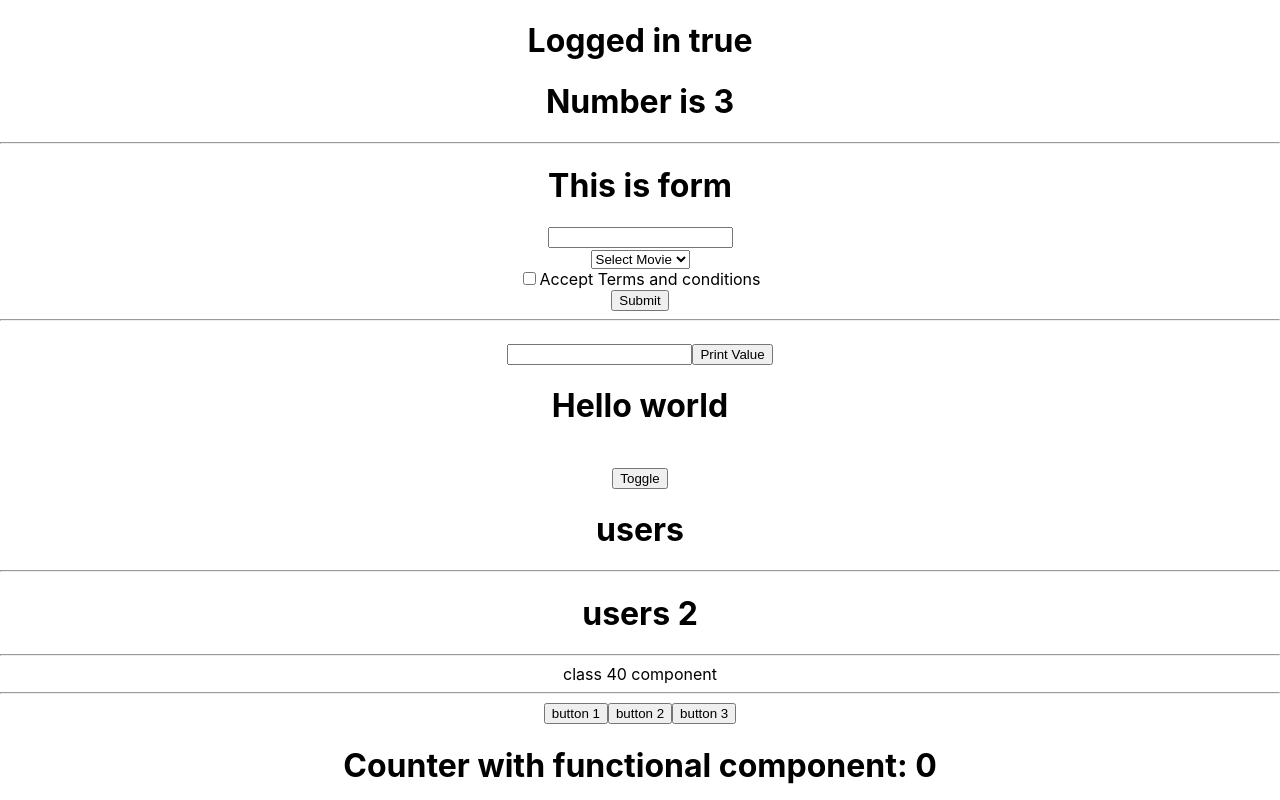
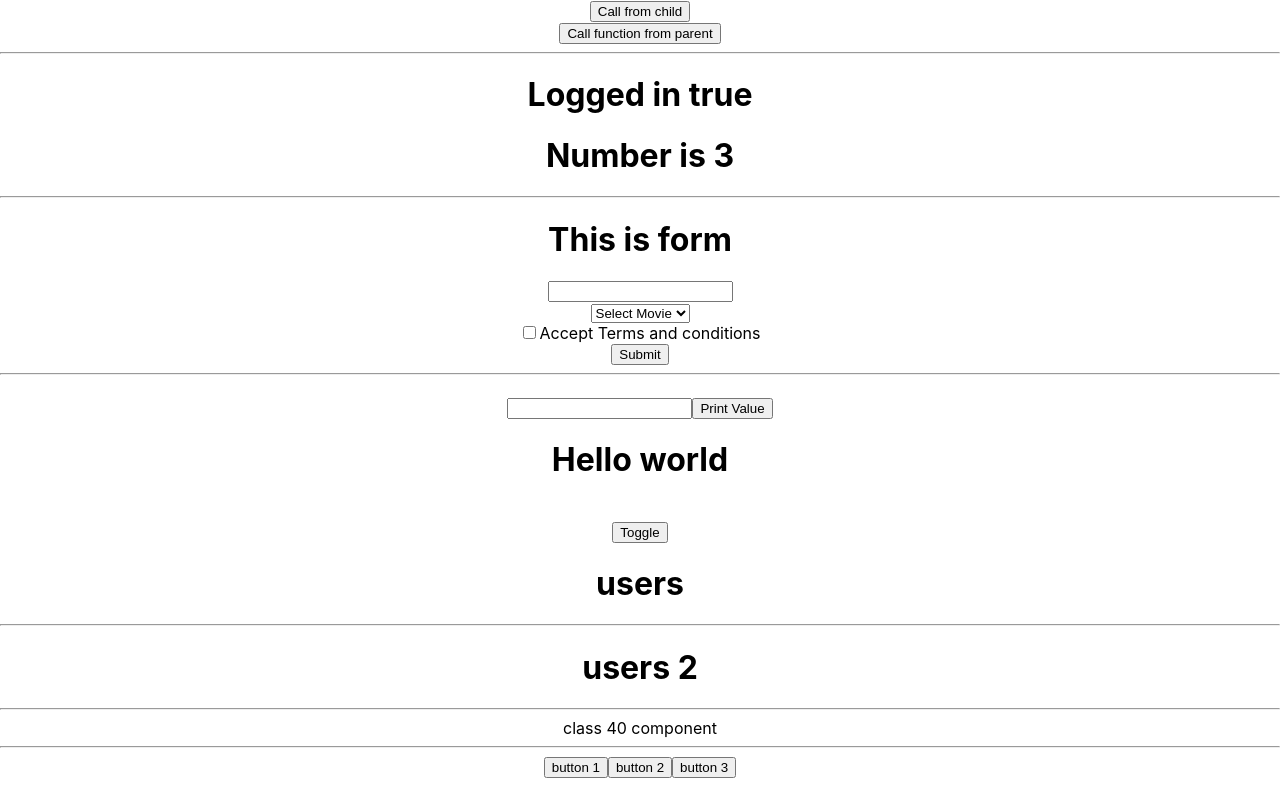
Before and after one commit to Mahreen-Asama/ReactJS, a React (Create React App) app: page / in a window 1280 px wide. Shown: the top 800 px of the page. Built offline with nearby package versions, Linux system fonts and the light colour scheme.

Commit message:
pass function as props

```diff
--- a/src/App.js
+++ b/src/App.js
@@ -8,6 +8,7 @@ import {Student} from './Student';
 import {Student2} from './Student';
 import {Form} from './Form';
 import {Profile} from './User';
+import {Child} from './User';
 
 //props in functional component
 function App3(){
@@ -83,8 +84,12 @@ function App() {
     console.log(val);
     setData(val.target.value);
   }
+  function func(){
+    alert('hello from parent');
+  }
   return (
     <div className="App">
+      <Child data={func}/>
       <Profile/>
       <Form/>
       <h1>{inputValue}</h1>
--- a/src/Student.js
+++ b/src/Student.js
@@ -28,3 +28,12 @@ export function Student(props) {
         </div>
     );
 }
+
+//for super-child, pass function as props
+export function GrandChild(props){
+    return(
+        <div>
+            <button onClick={props.data}>Call from child</button>
+        </div>
+    )
+}
--- a/src/User.js
+++ b/src/User.js
@@ -2,6 +2,7 @@ import logo from './logo.svg';
 import './App.css';
 import { useCallback } from 'react';
 import React,{useState,Component} from 'react';
+import {GrandChild} from './Student';
 
 //class component
 
@@ -40,7 +41,7 @@ export function User2() {
   );
 }
 
-//Profile component to chek if-else conditions
+//Profile component to check if-else conditions
 export function Profile(){
   const[loggedIn,setLoggedIn]=useState(true);
   const[number,setNumber]=useState(3);
@@ -61,3 +62,17 @@ export function Profile(){
     </div>
   );
 }
+
+//child component which receives 'function' as props
+export function Child(pro){
+  function f2(){
+    alert('hello from child')
+  }
+  return(
+    <div>
+      <GrandChild data={f2}/>
+      <button onClick={pro.data}>Call function from parent</button>
+      <hr></hr>
+    </div>
+  );
+}
```
